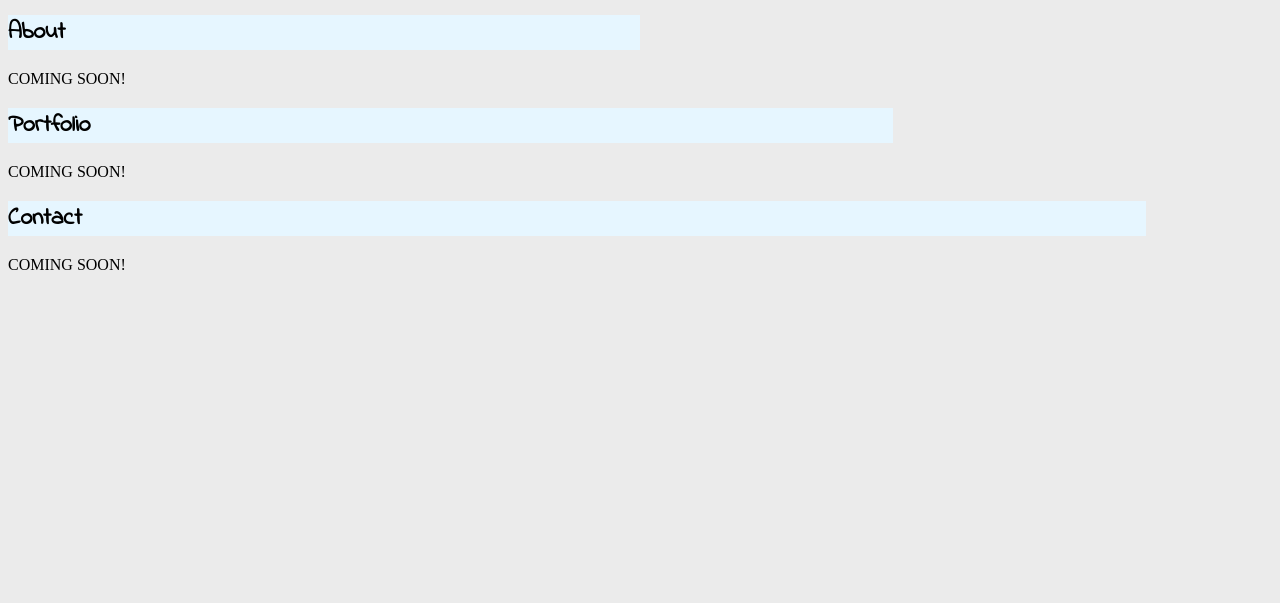
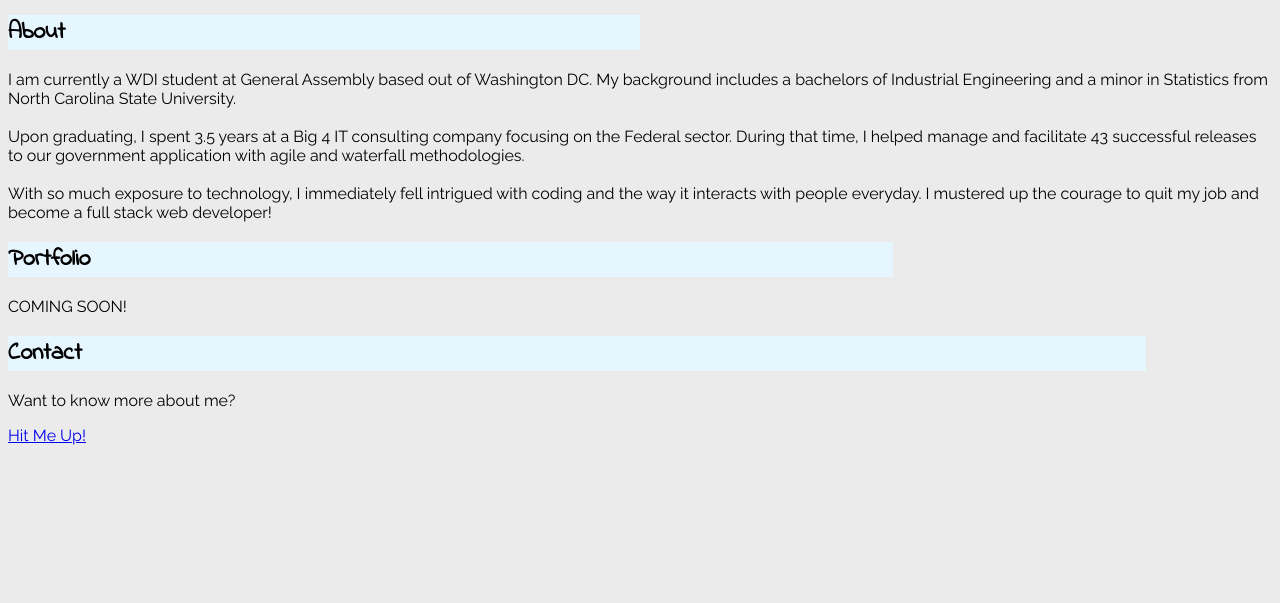
Before and after one commit to MichaelZLai/Portfolio, a plain HTML site: page index.html in a window 1280 px wide. Shown: the part 136-739 px from the top of the page. Drawn offline with Linux system fonts and the light colour scheme.

Commit message:
added contact info

```diff
--- a/index.html
+++ b/index.html
@@ -6,7 +6,7 @@
     <!-- Stylesheets -->
     <link rel="stylesheet" href="styles.css" type="text/css"/>
     <!-- Fonts -->
-    <link href="https://fonts.googleapis.com/css?family=Alegreya+Sans|Architects+Daughter|Indie+Flower|Rock+Salt" rel="stylesheet">
+    <link href="https://fonts.googleapis.com/css?family=Alegreya+Sans|Architects+Daughter|Indie+Flower|Rock+Salt|Raleway" rel="stylesheet">
   </head>
   <body>
     <header>
@@ -22,7 +22,13 @@
     <section id="about">
       <div id="shortline"><h2>About</h2></div>
         <div class="section-content">
-          COMING SOON!
+          <p>I am currently a WDI student at General Assembly based out of Washington DC.
+          My background includes a bachelors of Industrial Engineering and a minor in Statistics from North Carolina State University.<br><br>
+          Upon graduating, I spent 3.5 years at a Big 4 IT consulting company focusing on the Federal sector.
+          During that time, I helped manage and facilitate 43 successful releases to our government application with agile and waterfall methodologies.<br><br>
+          With so much exposure to technology, I immediately fell intrigued with coding and the way it interacts with people everyday. I mustered up the courage
+          to quit my job and become a full stack web developer!
+          </p>
         </div>
     </section>
 
@@ -36,7 +42,9 @@
     <section id="contact">
       <div id="longline"><h2>Contact</h2></div>
         <div class="section-content">
-          COMING SOON!
+          <p>Want to know more about me?</p>
+              <a href="mailto:mike24567@gmail.com">Hit Me Up!</a>
+            </div>
         </div>
     </section>
 
--- a/styles.css
+++ b/styles.css
@@ -64,4 +64,5 @@ footer img{
 }
 .section-content{
   text-align: left;
+  font-family: Raleway, sans-serif;
 }
```
